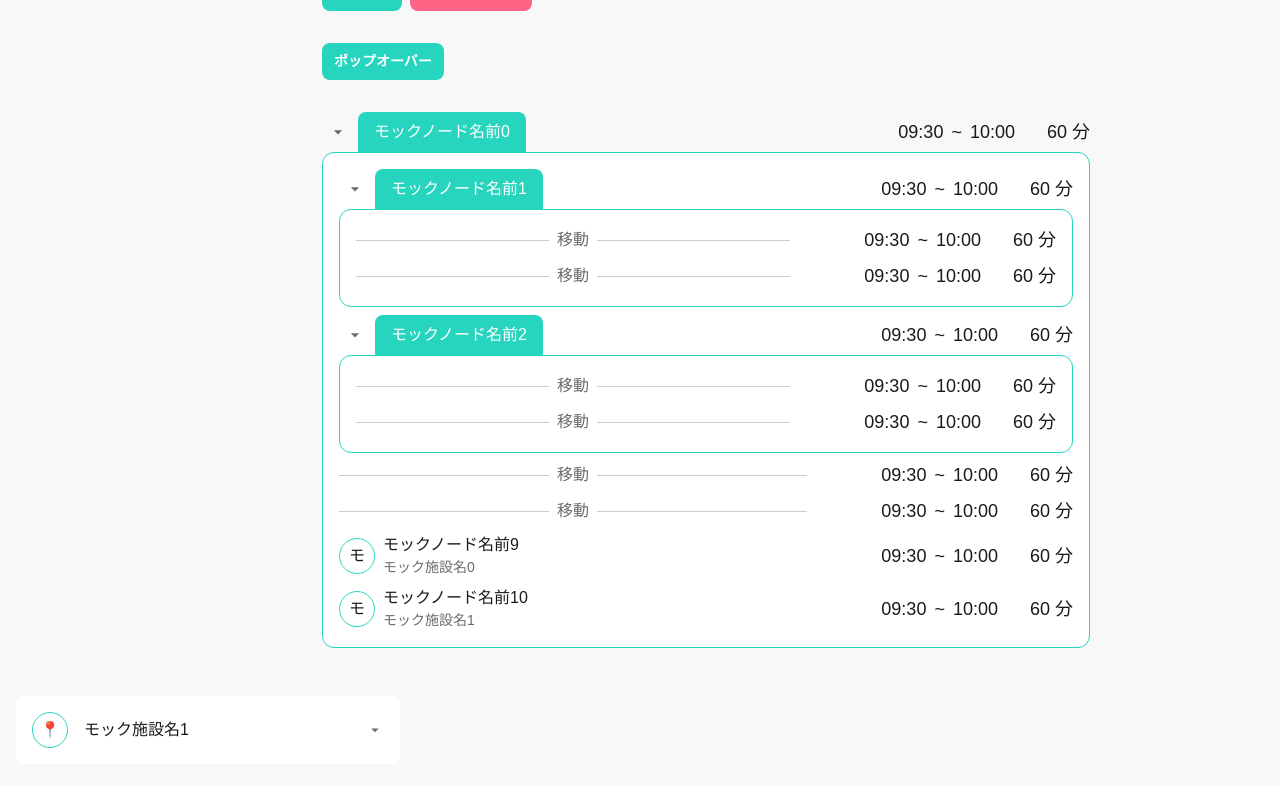
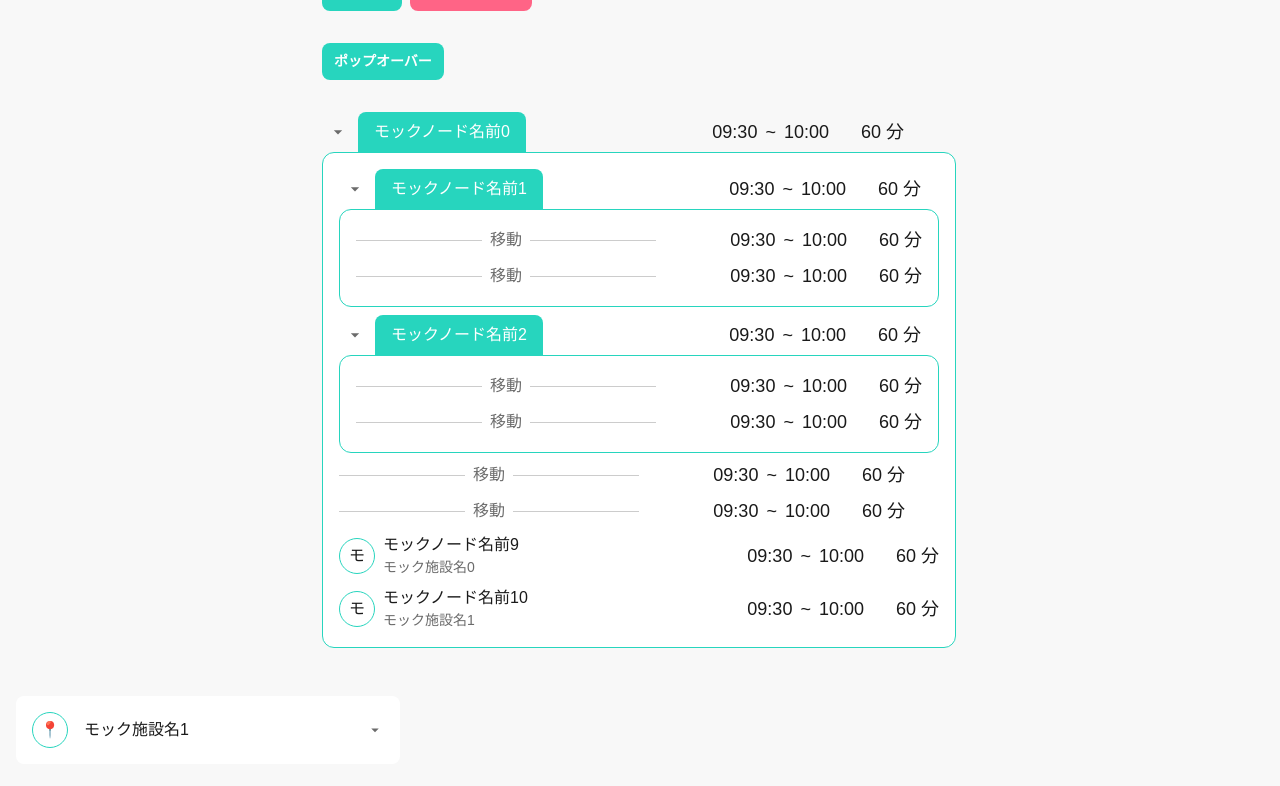
Before and after one commit to SOTA-swp/frontend, a Next.js app: page /dev in a window 1280 px wide. Shown: the part 977-1763 px from the top of the page. Built offline with nearby package versions, Linux system fonts and the light colour scheme.

Commit message:
💄 テキストにtruncateが適用されるように修正

```diff
--- a/app/plans/_components/ProcessNode/LocationNode.tsx
+++ b/app/plans/_components/ProcessNode/LocationNode.tsx
@@ -8,6 +8,8 @@ import FIELD_NAMES from "./FIELD_NAMES";
 import TextField from "@/components/TextField";
 import { useNodeStore } from "../../_store/nodeStore";
 import { getFirstChar, removeEmoji } from "@/utils/removeEmoji";
+import clsx from "clsx";
+import styles from "./styles.module.css";
 
 type LocationNodeProps = NodeType;
 
@@ -21,9 +23,9 @@ function LocationNode({ id, locationId, name }: LocationNodeProps) {
 
   return (
     <div className="flex items-center justify-between">
-      <div className="flex items-center gap-2">
+      <div className={clsx("flex items-center gap-2 min-w-0", styles.content)}>
         <EmojiIcon>{getFirstChar(name || location.title)}</EmojiIcon>
-        <div>
+        <div className="flex flex-col flex-1 min-w-0">
           <EditElement
             id={id}
             fieldName={FIELD_NAMES.NAME}
@@ -32,10 +34,16 @@ function LocationNode({ id, locationId, name }: LocationNodeProps) {
                 label="プロセス名"
                 value={name}
                 onChange={(e) => handleNameChange(e.target.value)}
+                fullWidth
                 className="field-sizing-fixed"
               />
             }
-            readElement={<p>{removeEmoji(name || location.title)}</p>}
+            readElement={
+              <p className="truncate min-h-4 min-w-4">
+                {removeEmoji(name || location.title)}
+              </p>
+            }
+            className="min-w-0"
           />
           <p className="text-text-secondary text-[14px]">{location.title}</p>
         </div>
--- a/app/plans/_components/ProcessNode/MoveNode.tsx
+++ b/app/plans/_components/ProcessNode/MoveNode.tsx
@@ -1,14 +1,20 @@
 import NodeType from "@/types/node";
 import TimeContent from "./TimeContent";
+import styles from "./styles.module.css";
+import clsx from "clsx";
 
 type MoveNodeProps = NodeType;
 
 function MoveNode({ id }: MoveNodeProps) {
   return (
     <div className="flex items-center gap-4">
-      <div className="flex-1 flex gap-2 items-center text-text-secondary">
+      <div
+        className={clsx(
+          "flex gap-2 items-center text-text-secondary",
+          styles.content
+        )}>
         <hr className="flex-1 border-border" />
-        <span>移動</span>
+        <span className="whitespace-nowrap">移動</span>
         <hr className="flex-1 border-border" />
       </div>
       <TimeContent id={id} />
--- a/app/plans/_components/ProcessNode/Node.tsx
+++ b/app/plans/_components/ProcessNode/Node.tsx
@@ -28,7 +28,7 @@ function Node({ id }: NodeProps) {
     }
   })();
 
-  return <div className="min-w-[700px]">{content}</div>;
+  return <div>{content}</div>;
 }
 
 export default Node;
--- a/app/plans/_components/ProcessNode/ProcessNode.tsx
+++ b/app/plans/_components/ProcessNode/ProcessNode.tsx
@@ -10,6 +10,8 @@ import Node from "./Node";
 import TimeContent from "./TimeContent";
 import IconButton from "@/components/IconButton";
 import { MdArrowDropDown } from "react-icons/md";
+import clsx from "clsx";
+import styles from "./styles.module.css";
 
 type ProcessNodeProps = NodeType;
 
@@ -31,9 +33,9 @@ function ProcessNode({ id, name, ...props }: ProcessNodeProps) {
 
   return (
     <div>
-      <div className="flex gap-8 items-center justify-between">
+      <div className={"flex gap-8 items-center"}>
         <div
-          className="w-[300px] flex items-center gap-1 self-end"
+          className={clsx("flex items-center gap-1 self-end", styles.content)}
           title={name}>
           <IconButton
             icon={<MdArrowDropDown />}
@@ -41,7 +43,7 @@ function ProcessNode({ id, name, ...props }: ProcessNodeProps) {
             color={"gray"}
             size={"sm"}
           />
-          <div className="flex items-center bg-primary px-4 py-2 rounded-t-lg ">
+          <div className="flex min-w-0 items-center bg-primary px-4 py-2 rounded-t-lg ">
             <EditElement
               id={id}
               fieldName={FIELD_NAMES.NAME}
@@ -54,10 +56,9 @@ function ProcessNode({ id, name, ...props }: ProcessNodeProps) {
                 />
               }
               readElement={
-                <p className="min-h-4 min-w-4 max-w-[300px] text-paper truncate">
-                  {name}
-                </p>
+                <p className="min-h-4 min-w-4 text-paper truncate">{name}</p>
               }
+              className="min-w-0"
             />
           </div>
         </div>
--- /dev/null
+++ b/app/plans/_components/ProcessNode/styles.module.css
@@ -0,0 +1,3 @@
+.content {
+  width: 300px;
+}
```
